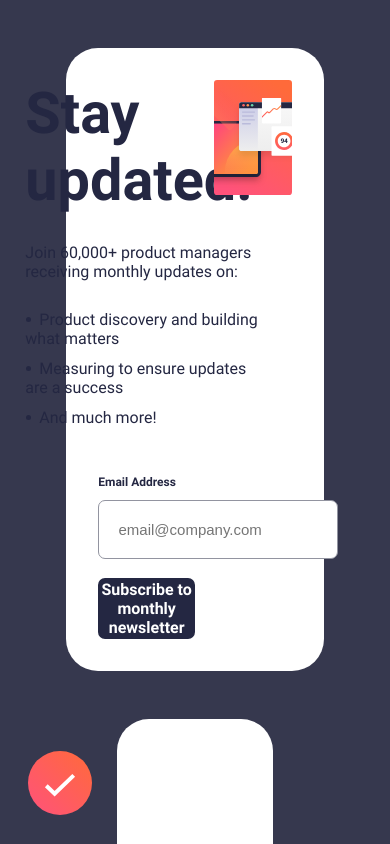
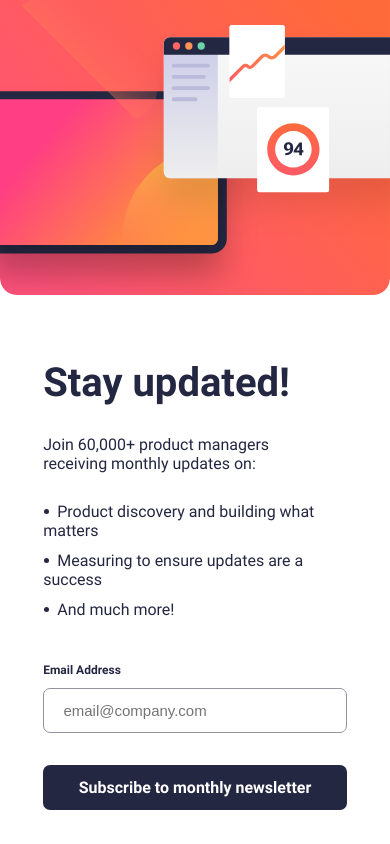
Before and after one commit to freaky4wrld/frontend-challenges, a plain HTML site: page newsletter-sign-up-with-success-message-main/index.html in a window 390 px wide. Shown: the top 844 px of the page. Drawn offline with Linux system fonts and the light colour scheme.

Commit message:
completed the card components, sign-up and success styling along with adding responsiveness accordingly

```diff
--- a/newsletter-sign-up-with-success-message-main/index.html
+++ b/newsletter-sign-up-with-success-message-main/index.html
@@ -30,7 +30,8 @@
         </form>
       </div>
       <div class="card-img">
-        <img src="assets/images/illustration-sign-up-desktop.svg" alt="Sign-Up Card Image">
+        <img class='desktop' src="assets/images/illustration-sign-up-desktop.svg" alt="Sign-Up Card Image">
+        <img class="mobile" src="assets/images/illustration-sign-up-mobile.svg" alt="Sign-Up card mobile image">
       </div>
     </div>
     <div id="success-mssg" class="card-container">
--- a/newsletter-sign-up-with-success-message-main/style.css
+++ b/newsletter-sign-up-with-success-message-main/style.css
@@ -25,9 +25,7 @@
 body{
     background-color: var(--page-background-color);
 }
-/* js helper class */
-.show{display: block;}
-
+.mobile{display: none;}
 .card-container{
     background-color: var(--card-background-color);
     width: 66%;
@@ -35,7 +33,7 @@ body{
     display: flex;
     justify-content: space-between;
     padding: 2rem;
-    min-height: 40vh;
+    height: 40%;
     border-radius: 2rem;
 }
 .card-content{
@@ -93,7 +91,7 @@ label, button{
     font-family: roboto-bold;
 }
 button, input{
-    min-height: 7vh;
+    height: 50px;
     border-radius: 7px;
 }
 button{
@@ -108,9 +106,10 @@ input{
     color: var(--page-background-color);
     border:solid 0.3px var(--email-section-color);
 }
+/* success card */
 #success-mssg{
     width: 40%;
-    display: flex;
+    display: none;
     justify-content: center;
     padding: 7rem auto;
 }
@@ -131,3 +130,97 @@ button:hover{
     border: none;
     box-shadow: 0 7px 10px var(--button-active-gradient-end);
 }
+
+/* responsiveness */
+@media screen and (max-width: 1272px) {
+    .card-container{
+        width: 70%;
+    }
+    .card-content{
+        gap: 2rem
+    }
+    .card-text{
+        gap: 1rem
+    }
+    .card-text h1{
+        font-size: 2.7rem;
+    }
+    .card-img{
+        width: 45%;
+    }
+}
+@media screen and (max-width: 1272px) {
+    .card-container{
+        width: 72%;
+    }
+    .card-content{
+        gap: 1.8rem
+    }
+    .card-text{
+        gap: 0.9rem
+    }
+    .card-text h1{
+        font-size: 2.5rem;
+    }
+    .card-img{
+        width: 47%;
+    }
+}
+@media screen and (max-width: 900px) {
+    .card-container{
+        width: 75%;
+        padding: 1.2rem;
+    }
+    .card-content{
+        gap: 1.2rem
+    }
+    .card-text{
+        gap: 0.7rem
+    }
+    .card-text h1{
+        font-size: 2.5rem;
+    }
+    .card-img{
+        width: 48%;
+    }
+    button, input{
+        height: 45px;
+    }
+
+}
+@media screen and (max-width: 800px) {
+    .mobile{display: block;}
+    .desktop{display: none;}
+    .card-container{
+        width: 100%;
+        flex-direction: column-reverse;
+        min-height: 100vh;
+        padding: 0 0 2rem 0;
+        margin: 0;
+        justify-content: flex-end;
+        gap: 4rem;
+        align-items: center;
+        border-radius: 0px;
+    }
+    .card-img{
+        width: 100%;
+    }
+    .card-content{
+        width: 100%;
+        justify-content: center;
+        align-items: center;
+        padding: 0 2.7rem;
+        gap: 2.7rem;
+    }
+    .card-text{
+        gap: 1.8rem;
+    }
+    form{
+        gap: 2rem;
+    }
+    #success-mssg{
+        width: 100%;
+        padding: 9rem 0.5rem;
+        justify-content: flex-end;
+    }
+}
```
